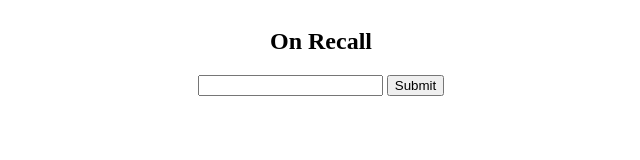
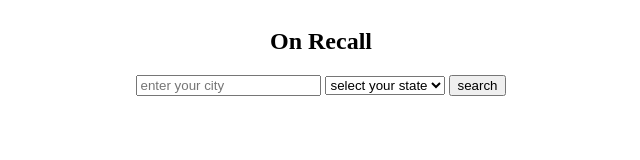
Before and after one commit to timtran007/phase-1-project, a plain HTML site: page index.html in a window 1280 px wide. Shown: the whole page, without its empty margins (319-959 px from the left). Drawn offline with Linux system fonts and the light colour scheme; files whose address does not match are found by name.

Commit message:
added new dropdown for form in HTML

```diff
--- a/index.html
+++ b/index.html
@@ -13,8 +13,61 @@
     <h2>On Recall</h2>
 
     <form id='recall-form'>
-      <input id='search' type='text' name='search'>
-      <input type='submit' name='submit'/>
+      <input id='search-city' type='text' name='search-city' placeholder="enter your city">
+      <select name="state-dropdown" id="state-dropdown"  required>
+          <option value="" disabled selected>select your state</option>
+          <option value="AL">Alabama</option>
+          <option value="AK">Alaska</option>
+          <option value="AZ">Arizona</option>
+          <option value="AR">Arkansas</option>
+          <option value="CA">California</option>
+          <option value="CO">Colorado</option>
+          <option value="CT">Connecticut</option>
+          <option value="DE">Delaware</option>
+          <option value="FL">Florida</option>
+          <option value="GA">Georgia</option>
+          <option value="HI">Hawaii</option>
+          <option value="ID">Idaho</option>
+          <option value="IL">Illinois</option>
+          <option value="IN">Indiana</option>
+          <option value="IA">Iowa</option>
+          <option value="KS">Kansas</option>
+          <option value="KY">Kentucky</option>
+          <option value="LA">Louisiana</option>
+          <option value="ME">Maine</option>
+          <option value="MD">Maryland</option>
+          <option value="MA">Massachusetts</option>
+          <option value="MI">Michigan</option>
+          <option value="MN">Minnesota</option>
+          <option value="MS">Mississippi</option>
+          <option value="MO">Missouri</option>
+          <option value="MT">Montana</option>
+          <option value="NE">Nebraska</option>
+          <option value="NV">Nevada</option>
+          <option value="NH">New Hampshire</option>
+          <option value="NJ">New Jersey</option>
+          <option value="NM">New Mexico</option>
+          <option value="NY">New York</option>
+          <option value="NC">North Carolina</option>
+          <option value="ND">North Dakota</option>
+          <option value="OH">Ohio</option>
+          <option value="OK">Oklahoma</option>
+          <option value="OR">Oregon</option>
+          <option value="PA">Pennsylvania</option>
+          <option value="RI">Rhode Island</option>
+          <option value="SC">South Carolina</option>
+          <option value="SD">South Dakota</option>
+          <option value="TN">Tennessee</option>
+          <option value="TX">Texas</option>
+          <option value="UT">Utah</option>
+          <option value="VT">Vermont</option>
+          <option value="VA">Virginia</option>
+          <option value="WA">Washington</option>
+          <option value="WV">West Virginia</option>
+          <option value="WI">Wisconsin</option>
+          <option value="WY">Wyoming</option>
+    </select>
+      <input type='submit' name='submit' value="search"/>
     </form>
 
     <div id='recall-container'>
```
